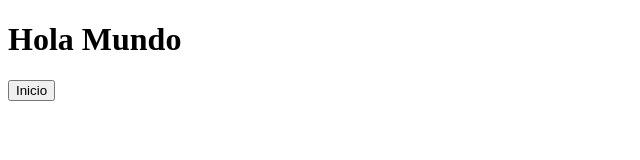
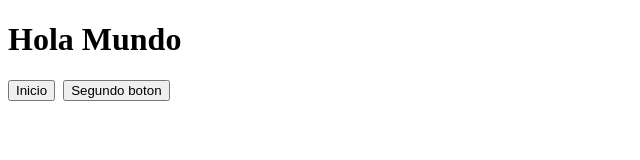
Before and after one commit to efticona/git_promes_ejemplo, a plain HTML site: page index.html in a window 1280 px wide. Shown: the whole page, without its empty margins (0-640 px from the left). Drawn offline with Linux system fonts and the light colour scheme.

Commit message:
segundo boton

```diff
--- a/index.html
+++ b/index.html
@@ -7,5 +7,7 @@
 <h1>Hola Mundo</h1>
 <button>Inicio</button>
 <img src="dasfd.jpg" alt="">
+<button>Segundo boton</button>
+
 </body>
 </html>
```
